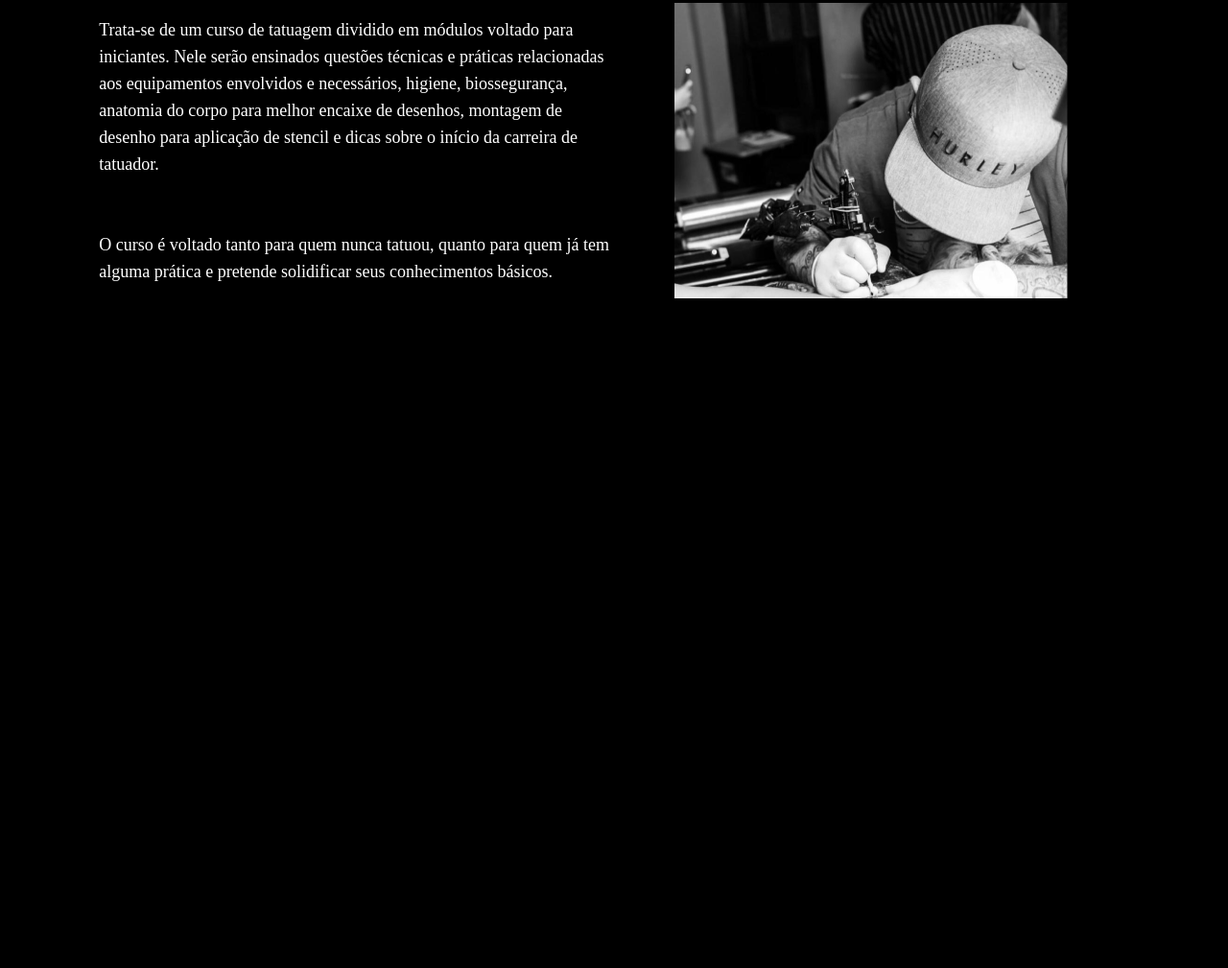
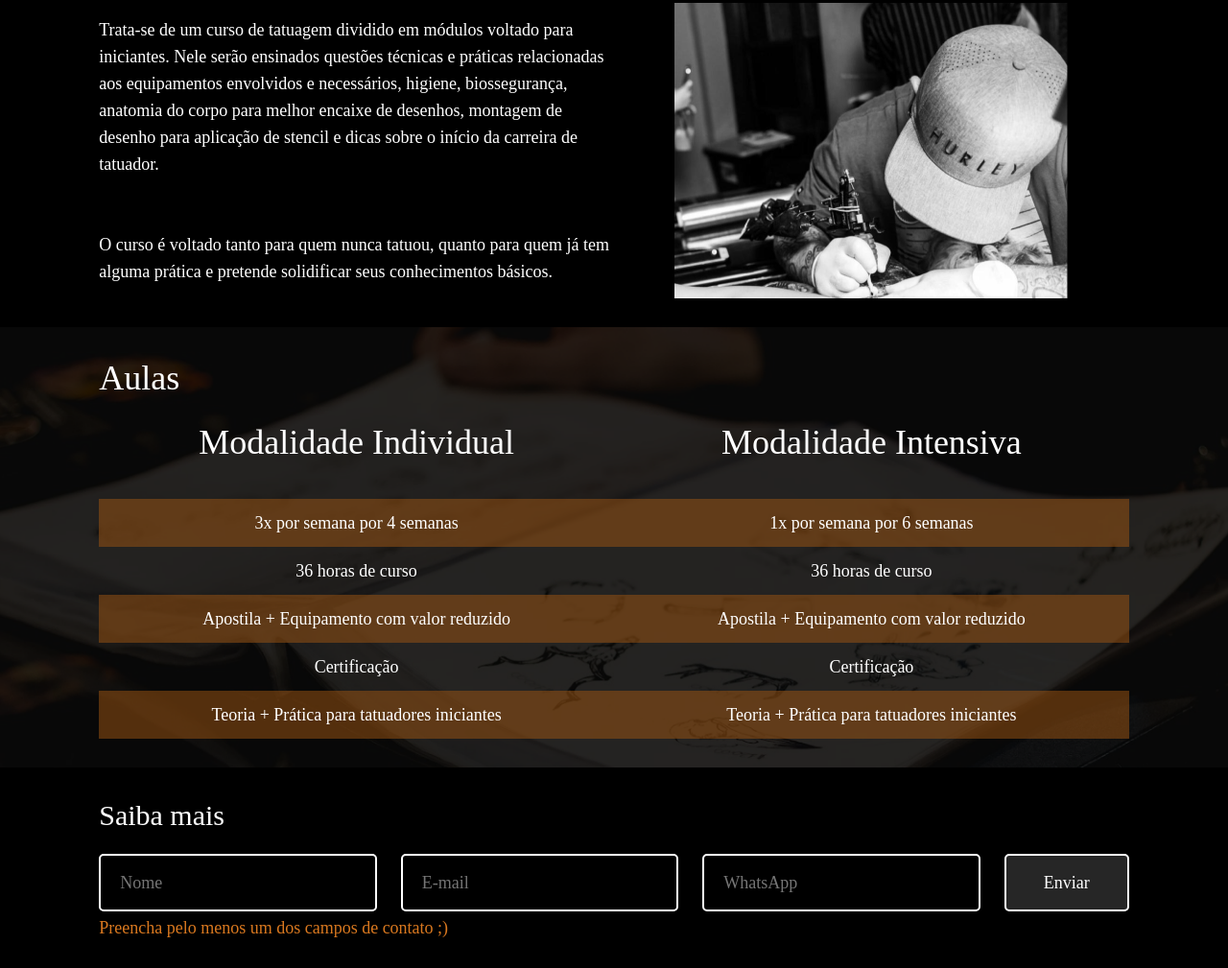
Before and after one commit to ohgosch/curso-de-tatuador, a Gatsby site: page / in a window 1280 px wide. Shown: the part 1221-2230 px from the top of the page at 96% size. Before the commit the page ends 1562 px from the top, so only its background shows below. Built offline with nearby package versions, Linux system fonts and the light colour scheme; Gatsby itself is replaced by a stand-in of ours; a web font is replaced by a local one.

Commit message:
Implements lesson

```diff
--- /dev/null
+++ b/src/components/Lesson/LessonIncluded/index.js
@@ -0,0 +1,18 @@
+import React from 'react';
+import PropTypes from 'prop-types';
+
+import { Container, Title, Items, Item } from './style';
+
+export const LessonIncluded = ({ title, included }) => (
+  <Container>
+    <Title>{title}</Title>
+    <Items>
+      {included.map(item => <Item key={item}>{item}</Item>)}
+    </Items>
+  </Container>
+);
+
+LessonIncluded.propTypes = {
+  title: PropTypes.string.isRequired,
+  included: PropTypes.arrayOf(PropTypes.string).isRequired,
+};
--- /dev/null
+++ b/src/components/Lesson/LessonIncluded/style.js
@@ -0,0 +1,30 @@
+import styled from "styled-components";
+
+export const Container = styled.section``;
+
+export const Title = styled.h3`
+  font-style: normal;
+  font-weight: normal;
+  font-size: 36px;
+  line-height: 47px;
+  text-align: center;
+  padding: 0 100px;
+`;
+
+export const Items = styled.ul`
+  list-style-type: none;
+  text-align: center;
+  margin-top: 35px;
+`;
+
+export const Item = styled.li`
+  line-height: 50px;
+  width: 100%;
+  font-style: normal;
+  font-weight: normal;
+  font-size: 18px;
+
+  &:nth-child(odd) {
+    background-color: rgba(159, 86, 19, 0.5);
+  }
+`;
--- /dev/null
+++ b/src/components/Lesson/index.js
@@ -0,0 +1,17 @@
+import React from 'react';
+
+import { Section } from '../Section';
+import { lesson } from '../../utils/texts';
+import { Container } from './style';
+
+import background from '../../images/Aulas background.png';
+import { LessonIncluded } from './LessonIncluded';
+
+export const Lesson = () => (
+  <Section title={lesson.title} backgroundImage={background}>
+    <Container>
+      <LessonIncluded title={lesson.individual.title} included={lesson.individual.included} />
+      <LessonIncluded title={lesson.intensive.title} included={lesson.intensive.included} />
+    </Container>
+  </Section>
+)
--- /dev/null
+++ b/src/components/Lesson/style.js
@@ -0,0 +1,6 @@
+import styled from "styled-components";
+
+export const Container = styled.div`
+  display: grid;
+  grid-template-columns: 1fr 1fr;
+`;
--- a/src/pages/index.js
+++ b/src/pages/index.js
@@ -6,6 +6,7 @@ import { Main } from "../components/Main";
 import { Newsletter } from "../components/Newsletter";
 import { Teacher } from "../components/Teacher";
 import { About } from "../components/About";
+import { Lesson } from "../components/Lesson";
 
 const IndexPage = () => (
   <Layout>
@@ -14,6 +15,8 @@ const IndexPage = () => (
     <Newsletter />
     <Teacher />
     <About />
+    <Lesson />
+    <Newsletter />
   </Layout>
 )
 
--- a/src/utils/texts.js
+++ b/src/utils/texts.js
@@ -27,3 +27,27 @@ export const about = {
   description: 'Trata-se de um curso de tatuagem dividido em módulos voltado para iniciantes. Nele serão ensinados questões técnicas e práticas relacionadas aos equipamentos envolvidos e necessários, higiene, biossegurança, anatomia do corpo para melhor encaixe de desenhos, montagem de desenho para aplicação de stencil e dicas sobre o início da carreira de tatuador.',
   descriptionLine: 'O curso é voltado tanto para quem nunca tatuou, quanto para quem já tem alguma prática e pretende solidificar seus conhecimentos básicos.'
 }
+
+export const lesson = {
+  title: 'Aulas',
+  individual: {
+    title: 'Modalidade Individual',
+    included: [
+      '3x por semana por 4 semanas',
+      '36 horas de curso',
+      'Apostila + Equipamento com valor reduzido',
+      'Certificação',
+      'Teoria + Prática para tatuadores iniciantes',
+    ],
+  },
+  intensive: {
+    title: 'Modalidade Intensiva',
+    included: [
+      '1x por semana por 6 semanas',
+      '36 horas de curso',
+      'Apostila + Equipamento com valor reduzido',
+      'Certificação',
+      'Teoria + Prática para tatuadores iniciantes',
+    ],
+  },
+}
```
